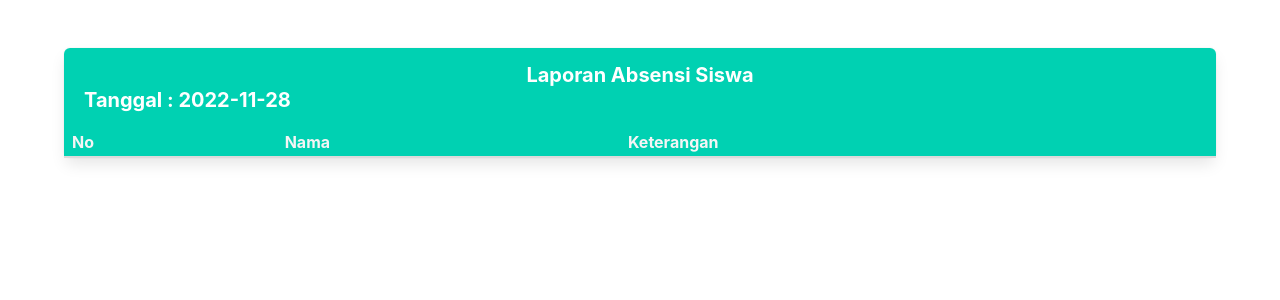
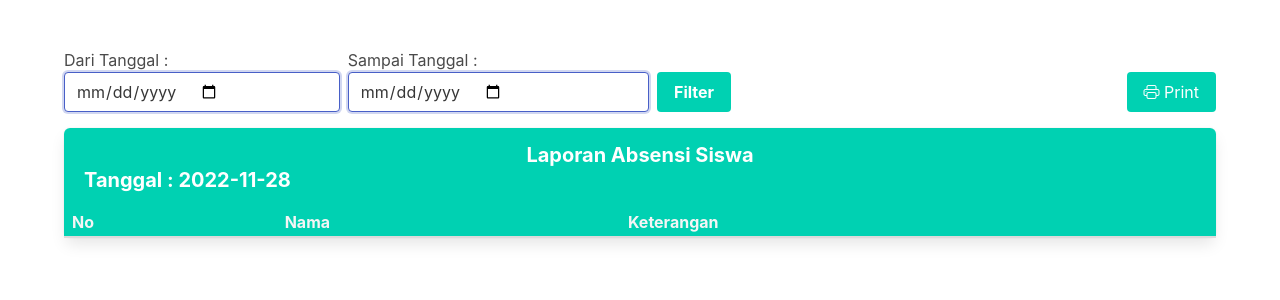
Before and after one commit to Bryant1356/Bryant_PKL, a PHP site: page /students/report.php in a window 1280 px wide. Shown: the part 56-356 px from the top of the page. Run offline with PHP 8.4, Linux system fonts and the light colour scheme; the visitor is signed in with stand-in values (Sample User, id 1); data that the repository does not hold is empty; some libraries are stand-ins or nearby versions.

Commit message:
Report Attendance

```diff
--- a/students/report.php
+++ b/students/report.php
@@ -6,17 +6,49 @@ include '../components/navbar.php';
 date_default_timezone_set("Asia/Jakarta");
 $Date = date("Y-m-d");
 
-$AttendedStudents = $con->query("SELECT * FROM absen JOIN murid ON (absen.id_murid=murid.id_murid) JOIN kelas ON (kelas.id_kelas=murid.id_kelas) JOIN jurusan ON (jurusan.id_jurusan=murid.id_jurusan) WHERE tanggal = '$Date' ORDER BY nama ASC");
-
+if (isset($_POST['filter'])) :
+    $from = mysqli_real_escape_string($con, $_POST['date_now']);
+    $until = mysqli_real_escape_string($con, $_POST['date_between']);
+    $AttendedStudents = $con->query("SELECT * FROM absen JOIN murid ON (absen.id_murid=murid.id_murid) JOIN kelas ON (kelas.id_kelas=murid.id_kelas) JOIN jurusan ON (jurusan.id_jurusan=murid.id_jurusan) WHERE tanggal BETWEEN '$from' AND '$until' AND kelas.id_kelas = $_SESSION[id_kelas] AND jurusan.id_jurusan = $_SESSION[id_jurusan] ORDER BY nama ASC");
+else :
+    $AttendedStudents = $con->query("SELECT * FROM absen JOIN murid ON (absen.id_murid=murid.id_murid) JOIN kelas ON (kelas.id_kelas=murid.id_kelas) JOIN jurusan ON (jurusan.id_jurusan=murid.id_jurusan) WHERE tanggal = '$Date' AND kelas.id_kelas = $_SESSION[id_kelas] AND jurusan.id_jurusan = $_SESSION[id_jurusan] ORDER BY nama ASC");
+endif;
 ?>
 <style>
     @media print {
         .navbar {
             display: none;
         }
+
+        .button {
+            display: none;
+        }
     }
 </style>
+<script>
+    function toggle() {
+        window.print()
+    }
+</script>
 <div class="container mt-6">
+    <form action="" method="post" enctype="multipart/form-data">
+        <div class="is-flex is-align-items-center mb-3">
+            <div class="mr-2 print">
+                <label for="date_now">Dari Tanggal : </label>
+                <input type="date" name="date_now" id="date_now" class="input is-focused" required>
+            </div>
+            <div class="mr-2 print">
+                <label for="date_now">Sampai Tanggal : </label>
+                <input type="date" name="date_between" id="date_between" class="input is-focused" required>
+            </div>
+            <div class="mr-2 print">
+                <input type="submit" name="filter" id="filter" class="button is-primary mt-5 mr-2 has-text-weight-bold" value="Filter" required>
+            </div>
+    </form>
+    <div class="ml-auto mt-5 print">
+        <a href="#" class="button is-primary" aria-hidden="true" onclick="toggle()"><i class="bi bi-printer"></i>&nbsp;Print</a>
+    </div>
+</div>
 <article class="panel is-primary">
     <p class="panel-heading">
         <span class="has-text-weight-bold is-flex is-justify-content-center">Laporan Absensi Siswa</span>
```
Also changed, not shown: students/print.php (deleted, +0 -54 lines). Lines whose indentation alone changed are shown as unchanged.
